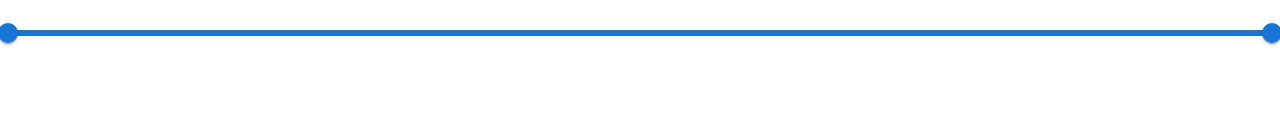
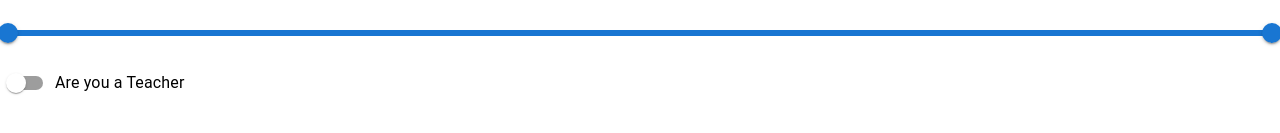
Before and after one commit to anhphung17123/react-hook-form, a React (Vite) app: page / in a window 1280 px wide. Shown: the part 431-564 px from the top of the page. Built offline with nearby package versions, Linux system fonts and the light colour scheme; no server answers.

Commit message:
RHFSwitch

```diff
--- /dev/null
+++ b/src/components/RHFSwitch.tsx
@@ -0,0 +1,28 @@
+import {
+  Controller,
+  useFormContext,
+  type FieldValues,
+  type Path,
+} from "react-hook-form";
+import { FormControlLabel, Switch } from "@mui/material";
+
+type Props<T extends FieldValues> = {
+  name: Path<T>;
+  label: string;
+};
+
+export function RHFSwitch<T extends FieldValues>({ name, label }: Props<T>) {
+  const { control } = useFormContext<T>();
+  return (
+    <Controller
+      name={name}
+      control={control}
+      render={({ field }) => (
+        <FormControlLabel
+          control={<Switch {...field} checked={field.value} />}
+          label={label}
+        />
+      )}
+    />
+  );
+}
--- a/src/users/components/Users.tsx
+++ b/src/users/components/Users.tsx
@@ -14,6 +14,7 @@ import { RHFCheckbox } from "../../components/RHFCheckbox";
 import { RHFDateTimePicker } from "../../components/RHFDateTimePicker";
 import { RHFDateRangePicker } from "../../components/RHFDateRangePicker";
 import { RHFSlider } from "../../components/RHFSlider";
+import { RHFSwitch } from "../../components/RHFSwitch";
 
 export function Users() {
   const { data: states, isLoading: statesLoading } = useGetStates();
@@ -63,6 +64,7 @@ export function Users() {
         label="Former Employee Period"
       />
       <RHFSlider<Schema> name="salaryRange" label="Salary Range" />
+      <RHFSwitch<Schema> name="isTeacher" label="Are you a Teacher" />
     </Stack>
   );
 }
--- a/src/users/types/schema.ts
+++ b/src/users/types/schema.ts
@@ -24,6 +24,7 @@ export const schema = z.object({
   registration: z.date(),
   formerPeriod: z.array(z.date()).min(2).max(2),
   salaryRange: z.array(z.number()).min(2).max(2),
+  isTeacher: z.boolean(),
 });
 
 export type Schema = z.infer<typeof schema>;
@@ -38,4 +39,5 @@ export const defaultValues: Schema = {
   registration: new Date(),
   formerPeriod: [new Date(), new Date()],
   salaryRange: [0, 70000],
+  isTeacher: false,
 };
```
